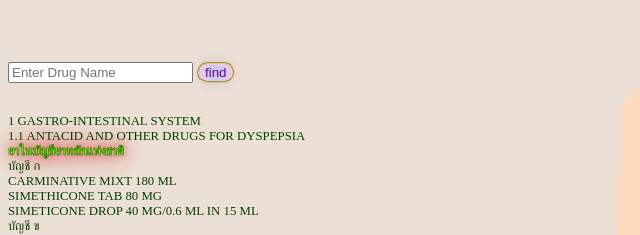
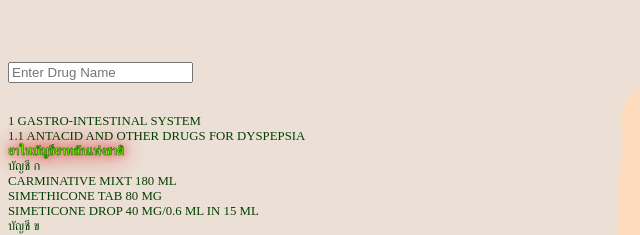
Before and after one commit to nuttanon211211/drug-account, a plain HTML site: page index.html in a window 1280 px wide. Shown: the top 235 px of the page, 0-640 px from the left. Drawn offline with Linux system fonts and the light colour scheme.

Commit message:
Add files via upload

```diff
--- a/index.html
+++ b/index.html
@@ -478,31 +478,14 @@ to {
 
 
 
-<!-- <button class='leftmenu' onclick='window.scrollTo({ top: 0, behavior: "smooth" })'>up</button>
-<button class='leftmenu' onclick='showOnlyPara(0)'>1</button>
-<button class='leftmenu' onclick='showOnlyPara(1)'>2</button>
-<button class='leftmenu' onclick='showOnlyPara(2)'>3</button>
-<button class='leftmenu' onclick='showOnlyPara(3)'>4</button>
-<button class='leftmenu' onclick='showOnlyPara(4)'>5</button>
-<button class='leftmenu' onclick='showOnlyPara(5)'>6</button>
-<button class='leftmenu' onclick='showOnlyPara(6)'>7</button>
-<button class='leftmenu' onclick='showOnlyPara(7)'>8</button>
-<button class='leftmenu' onclick='showOnlyPara(8)'>9</button>
-<button class='leftmenu' onclick='showOnlyPara(9)'>10</button>
-<button class='leftmenu' onclick='showOnlyPara(10)'>11</button>
-<button class='leftmenu' onclick='showOnlyPara(11)'>12</button>
-<button class='leftmenu' onclick='showOnlyPara(12)'>13</button>
-<button class='leftmenu' onclick='showOnlyPara(13)'>14</button>
-<button class='leftmenu' onclick='showOnlyPara(14)'>15</button>
-<button class='leftmenu' onclick='showOnlyPara(15)'>16</button>
-<button class='leftmenu' onclick='showOnlyPara(16)'>17</button> -->
+
 </div>
 
 <br>
 <br>
 <br>
 <input id='in' placeholder="Enter Drug Name " onclick="this.select()">
-<button class="button" onclick='search()'>find</button>
+
 
 <p id='out'></p>
 
```
